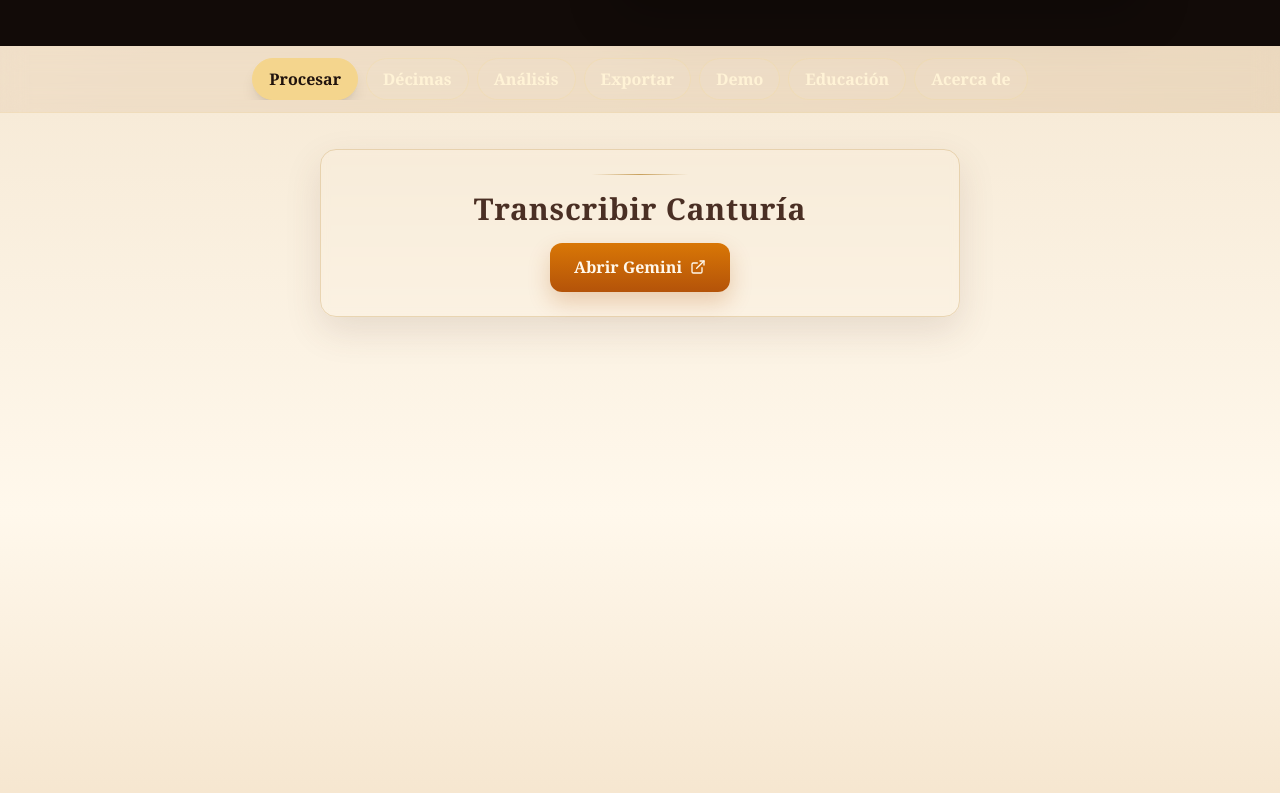
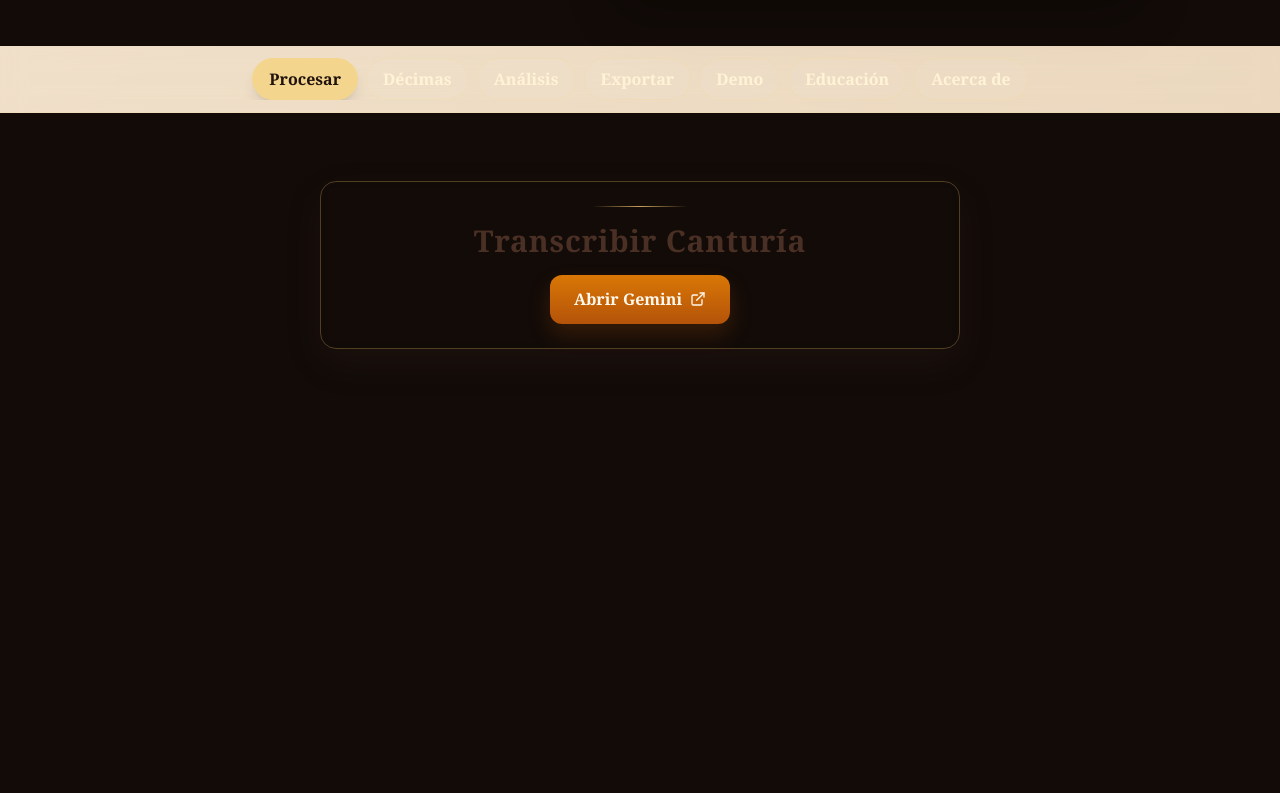
Before and after one commit to ejnburrows-rgb/VD-, a Next.js app: page / in a window 1280 px wide. Shown: the part 1367-2160 px from the top of the page. Built offline with nearby package versions, Linux system fonts and the light colour scheme.

Commit message:
style app dark editorial alternate

```diff
--- a/components/main-app.tsx
+++ b/components/main-app.tsx
@@ -28,8 +28,8 @@ export function MainApp() {
       <TributeSection />
       <NavigationTabs activeTab={activeTab} onTabChange={handleTabChange} />
 
-      <main className="min-h-screen bg-gradient-to-b from-[#F7EBD8] via-[#FFF8EC] to-[#F2DFC4]" id="main-content">
-        <div className="mx-auto max-w-6xl px-2 py-2 md:px-4 md:py-4">
+      <main className="min-h-screen bg-[#120B08]" id="main-content">
+        <div className="mx-auto max-w-6xl px-3 py-8 md:px-6 md:py-12">
           {activeTab === 'process' && <ProcessingSection />}
           {activeTab === 'decimas' && <DecimalsSection />}
           {activeTab === 'analysis' && <AnalysisSection />}
```
